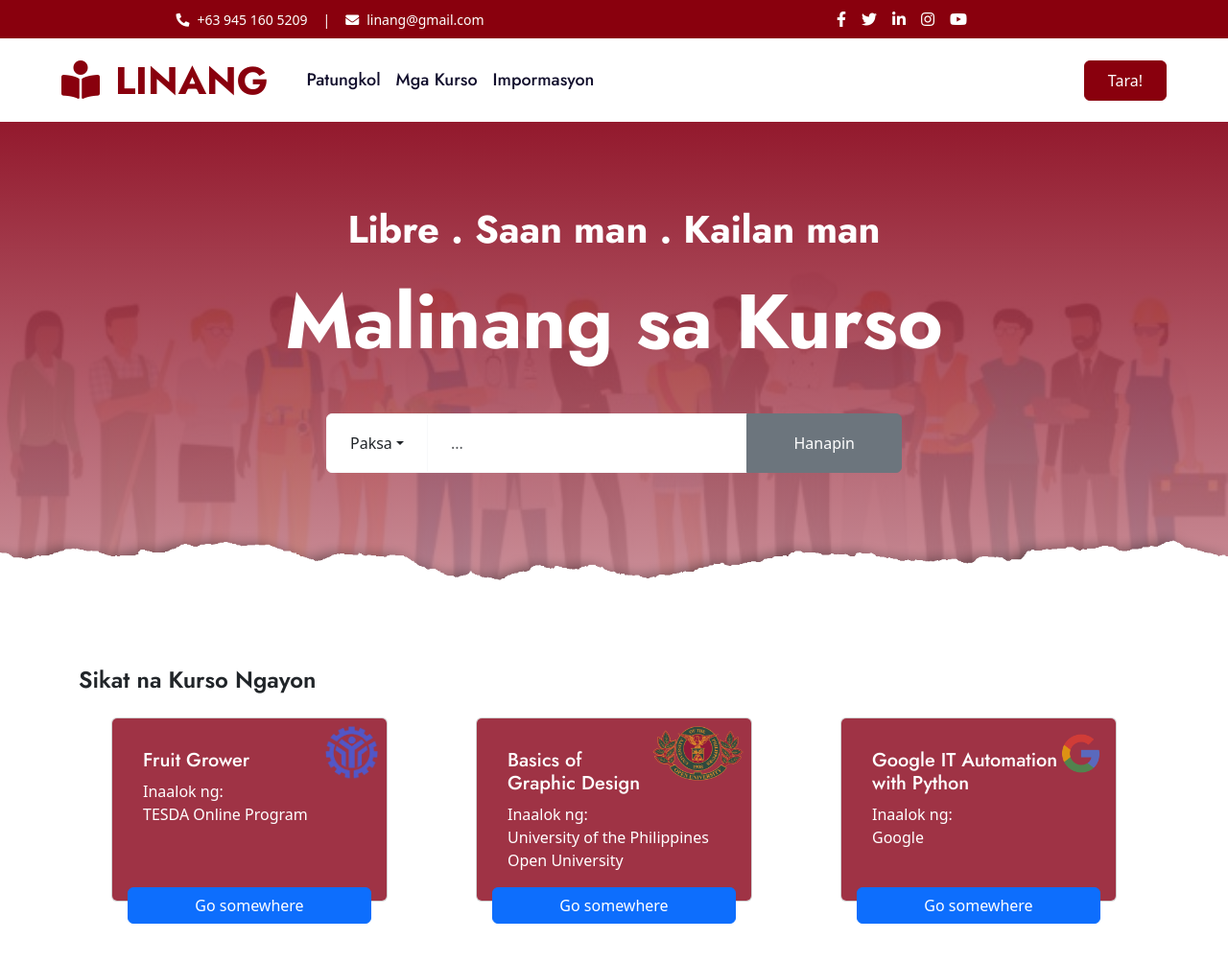
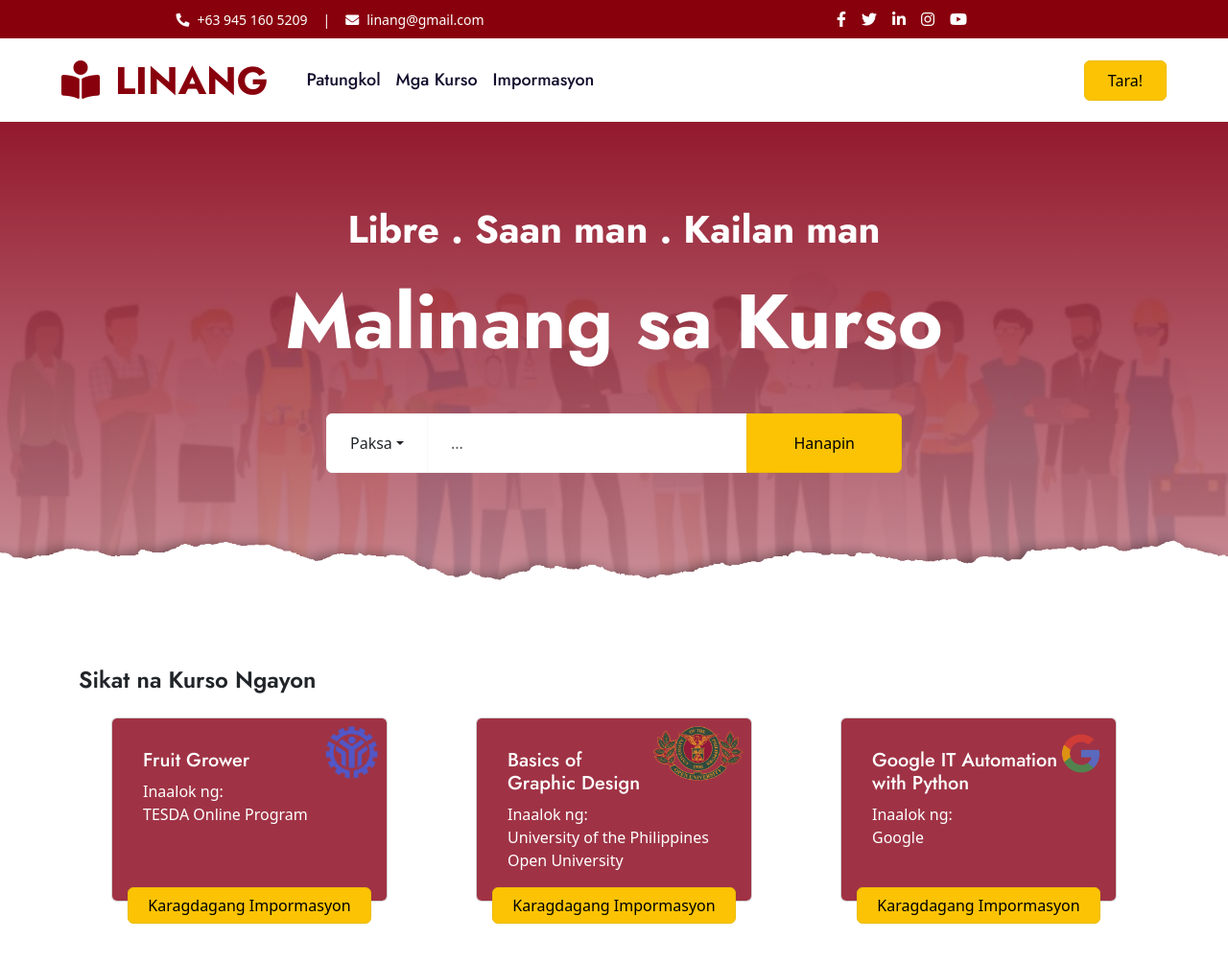
Before and after one commit to SiegfredLorelle/linang, a plain HTML site: page index.html in a window 1280 px wide. Shown: the whole page at 96% size. Drawn offline with nearby package versions, Linux system fonts and the light colour scheme.

Commit message:
change color of btns

```diff
--- a/css/my-own-style.css
+++ b/css/my-own-style.css
@@ -11,15 +11,27 @@
   color: #89000d;
 }
 
-#tara-btn {
+/* #tara-btn {
   color: #ffffff;
   background-color: #89000d;
   border-color: #89000d;
 }
 
-#tara-btn:active, #tara-btn:focus {
+#tara-btn:active, #tara-btn:focus, #tara-btn:hover {
   box-shadow:  0 0 0 0.2rem #c3808b;
+} */
+
+
+
+#prompt-box {
+  padding: 30px 25px;
 }
+
+#prompt-box:focus {
+  box-shadow: 0 0 0 0.2rem rgb(236, 244, 255, 50%);
+
+}
+
 
 
 #course-card {
@@ -43,3 +55,17 @@
   background-color: #9f3345;
   color:#ffffff;
 }
+
+#card-btn, #hanapin-box, #tara-btn {
+  background-color: #fbc304;
+  outline-color: #ecbc04;
+  border-color: #ecbc04;
+}
+
+#card-btn:focus, #card-btn:active, #card-btn:hover,
+#hanapin-box:focus, #hanapin-box:active, #hanapin-box:hover,
+#tara-btn:focus, #tara-btn:active, #tara-btn:hover {
+  outline-color: #ecbc04;
+  border-color: #ecbc04;
+  box-shadow: 0 0 0 0.2rem rgba(236, 188, 4, 50%);
+}
--- a/index.html
+++ b/index.html
@@ -92,7 +92,7 @@
                     </div> -->
                     <a href="contact.html" class="nav-item nav-link" id="nav-item-text">Impormasyon</a>
                 </div>
-                <a href="" class="btn btn-primary py-2 px-4 d-none d-lg-block" id="tara-btn">Tara!</a>
+                <a href="" class="btn py-2 px-4 d-none d-lg-block text-black" id="tara-btn">Tara!</a>
             </div>
         </nav>
     </div>
@@ -120,9 +120,9 @@
 
                         </div>
                     </div>
-                    <input type="text" class="form-control border-light" style="padding: 30px 25px;" placeholder="...">
+                    <input type="text" class="form-control border-light" id="prompt-box" placeholder="...">
                     <div class="input-group-append">
-                        <button class="btn btn-secondary px-4 px-lg-5">Hanapin</button>
+                        <button class="btn px-4 px-lg-5 text-black" id="hanapin-box">Hanapin</button>
                     </div>
                 </div>
             </div>
@@ -143,7 +143,7 @@
                                 <h5 class="card-title">Fruit Grower</h5>
                                 <p class="card-text">Inaalok ng: <br>TESDA Online Program<br><br><br></p>
                             </div>
-                            <a href="#" class="btn btn-primary btn-block">Go somewhere</a>
+                            <a href="#" class="btn btn-block text-black" id="card-btn">Karagdagang Impormasyon</a>
                         </div>
                     </div>
                 </div>
@@ -156,8 +156,7 @@
                                 <h5 class="card-title">Basics of<br>Graphic Design</h5>
                                 <p class="card-text">Inaalok ng: <br>University of the Philippines<br>Open University<br></p>
                             </div>
-                            <a href="#" class="btn btn-primary btn-block">Go somewhere</a>
-
+                            <a href="#" class="btn btn-block text-black" id="card-btn">Karagdagang Impormasyon</a>
                         </div>
                     </div>
                 </div>
@@ -171,11 +170,9 @@
                             <div class="card-body">
                                 <h5 class="card-text">Google IT Automation with Python</h5>
                                 <p class="card-text">Inaalok ng: <br>Google<br><br></p>
-
+                            </div>
+                            <a href="#" class="btn btn-block text-black" id="card-btn">Karagdagang Impormasyon</a>
                         </div>
-                        <a href="#" class="btn btn-primary btn-block">Go somewhere</a>
-
-
                 </div>
 
 
@@ -213,4 +210,5 @@
 Change color ng buttons sa hanapin, at cards
 Add seminars sa nav
 Remove twitter yt linkedin sa header
-Change color of cards bg  -->
+Change color of cards bg
+Usog header sa sides  -->
```
